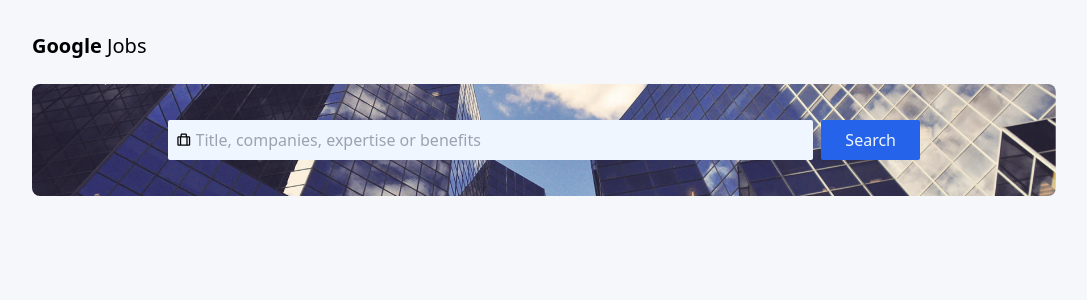
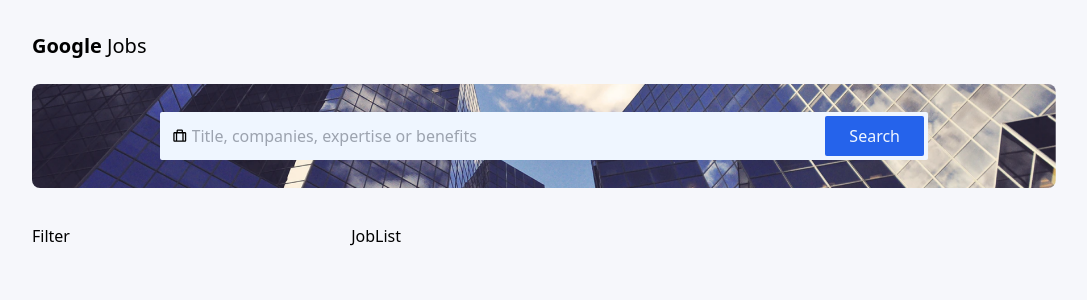
Before and after one commit to ghizlane-elatmani/Google-Jobs, a Next.js app: page / in a window 1280 px wide. Shown: the top 300 px of the page, without its empty margins (96-1183 px from the left). Built offline with nearby package versions, Linux system fonts and the light colour scheme.

Commit message:
1.1.1: Structuring the files

```diff
--- /dev/null
+++ b/components/filter/Filter.tsx
@@ -0,0 +1,7 @@
+import React from "react";
+
+const Filter = () => {
+  return <div className="md:w-[30%]">Filter</div>;
+};
+
+export default Filter;
--- a/components/Searchbar.tsx
+++ b/components/filter/Searchbar.tsx
@@ -4,7 +4,7 @@ import { BiBriefcaseAlt } from "react-icons/bi";
 const Searchbar = () => {
   return (
     <div
-      className=" max-w-5xl m-auto p-4 md:py-7 rounded-lg"
+      className="max-w-5xl m-auto p-4 md:py-7 rounded-lg mb-5"
       style={{
         backgroundImage: `url(/images/backgroundImg.png)`,
         backgroundSize: "cover",
@@ -12,7 +12,7 @@ const Searchbar = () => {
         backgroundPosition: "center",
       }}
     >
-      <form className=" max-w-3xl m-auto p-2 flex gap-2 justify-between">
+      <form className="bg-blue-50 max-w-3xl m-auto p-1 flex gap-2 justify-between rounded-sm">
         <div className="bg-blue-50 w-full px-2 flex items-center gap-1 rounded-sm">
           <BiBriefcaseAlt />
           <input
--- /dev/null
+++ b/components/jobs/JobItem.tsx
@@ -0,0 +1,7 @@
+import React from "react";
+
+const JobItem = () => {
+  return <div>JobItem</div>;
+};
+
+export default JobItem;
--- /dev/null
+++ b/components/jobs/JobList.tsx
@@ -0,0 +1,7 @@
+import React from "react";
+
+const JobList = () => {
+  return <div className="md:flex-1">JobList</div>;
+};
+
+export default JobList;
--- /dev/null
+++ b/components/layout/Layout.tsx
@@ -0,0 +1,11 @@
+import React from "react";
+
+const Layout = ({ children }: any) => {
+  return (
+    <section className="max-w-5xl m-auto py-4 mb-2 flex flex-col gap-3 md:flex-row">
+      {children}
+    </section>
+  );
+};
+
+export default Layout;
--- a/pages/index.tsx
+++ b/pages/index.tsx
@@ -1,17 +1,28 @@
 import { Fragment } from "react";
 import Head from "next/head";
-import Navbar from "@/components/Navbar";
-import Searchbar from "@/components/Searchbar";
-import BackgroundImage from "../public/images/backgroundImg.png";
+import Navbar from "@/components/layout/Navbar";
+import Searchbar from "@/components/filter/Searchbar";
+import Layout from "@/components/layout/Layout";
+import Filter from "@/components/filter/Filter";
+import JobList from "@/components/jobs/JobList";
 
 export default function Home() {
   return (
     <Fragment>
+      {/* ===== HEAD ===== */}
       <Head>
         <title>Google Jobs | Search for your dream job</title>
       </Head>
+
+      {/* ===== NAVBAR & SEARCH BAR ===== */}
       <Navbar />
       <Searchbar />
+
+      {/* ===== FILTER ===== */}
+      <Layout>
+        <Filter />
+        <JobList />
+      </Layout>
     </Fragment>
   );
 }
```
Also changed, not shown: components/layout/Navbar.tsx (renamed from components/Navbar.tsx).
